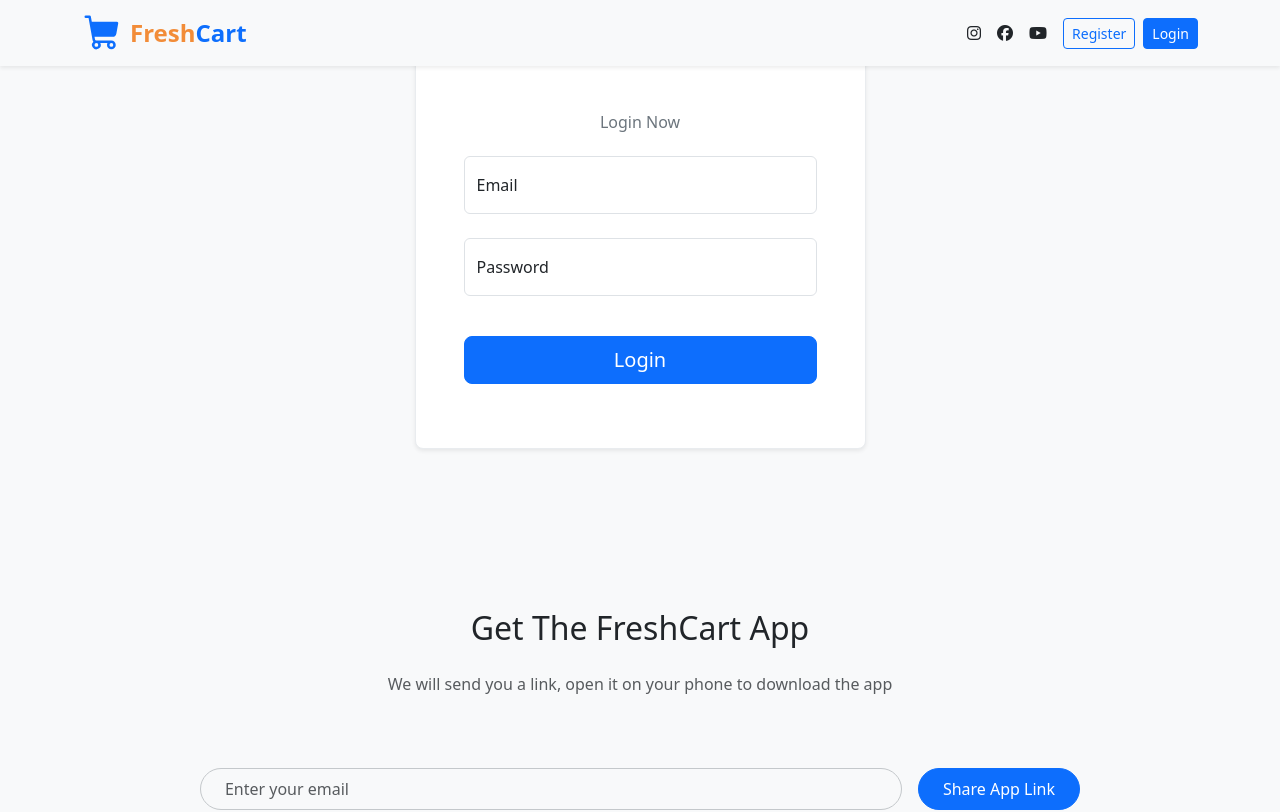
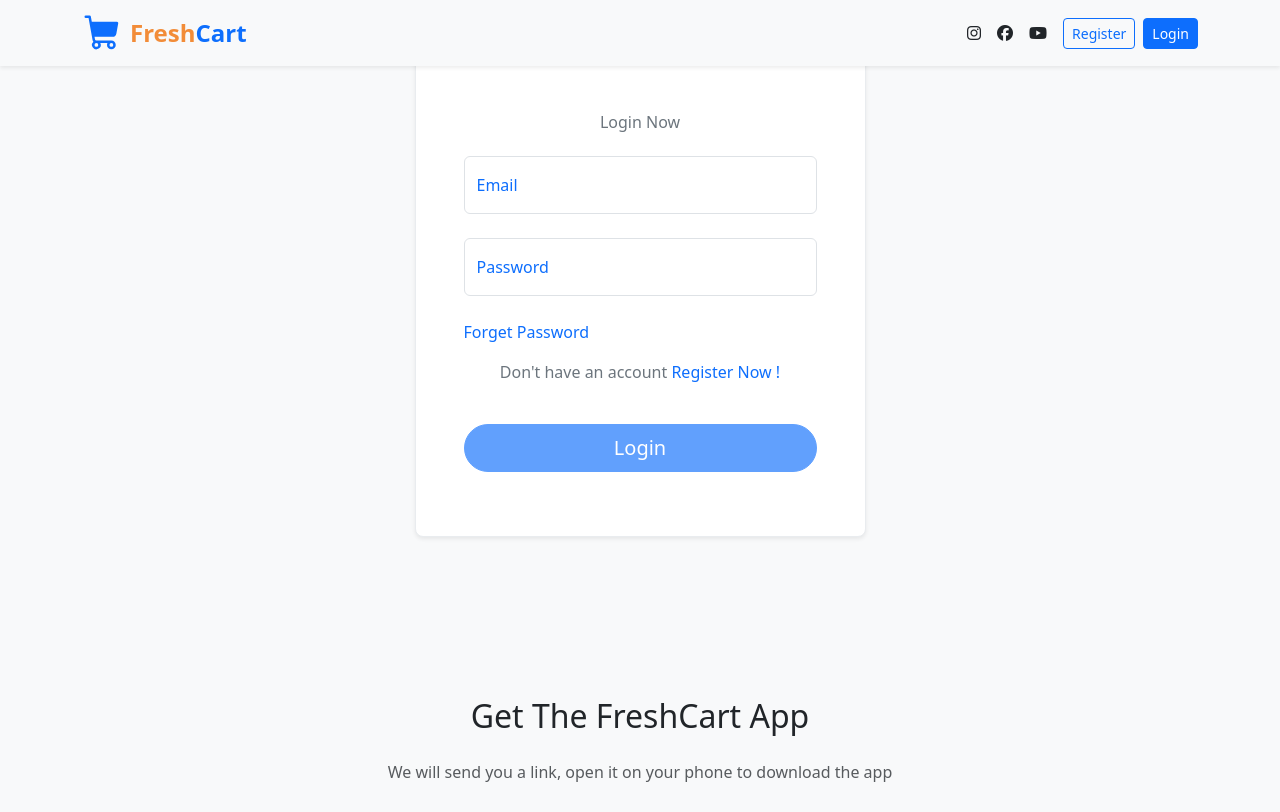
Before and after one commit to elagamy257/FreshCart-E-commerce, a React (Vite) app: page /login in a window 1280 px wide. Shown: the top 812 px of the page. Built offline with nearby package versions, Linux system fonts and the light colour scheme.

Commit message:
Update Login.jsx

```diff
--- a/src/component/Login/Login.jsx
+++ b/src/component/Login/Login.jsx
@@ -1,6 +1,6 @@
 import { useFormik } from "formik";
 import axios from "axios";
-import { useNavigate } from "react-router-dom";
+import { Link, useNavigate } from "react-router-dom";
 import * as Yup from "yup";
 import { userContext } from "../../context/userContext";
 import { useContext } from "react";
@@ -21,7 +21,6 @@ export default function Login() {
                     navigate("/"); //programmatic routing
                 }
             })
-
             .catch((error) => {
                 console.log("error", error);
             });
@@ -42,13 +41,11 @@ export default function Login() {
             email: "",
             password: "",
         },
-
         validationSchema: validationSchema,
         onSubmit: handleLogin,
     });
 
     return (
-        <>
         <section className="bg-light py-3 py-md-5">
             <div className="container">
                 <div className="row justify-content-center">
@@ -77,13 +74,11 @@ export default function Login() {
                                                     placeholder="name@example.com"
                                                     required
                                                 />
-                                                    <label htmlFor="email" className="form-label">
+                                                <label htmlFor="email" className="form-label text-primary">
                                                     Email
                                                 </label>
                                                 {formik.touched.email && formik.errors.email ? (
-                                                        <div className="text-danger">
-                                                            {formik.errors.email}
-                                                        </div>
+                                                    <div className="text-danger">{formik.errors.email}</div>
                                                 ) : null}
                                             </div>
                                         </div>
@@ -104,27 +99,52 @@ export default function Login() {
                                                     placeholder="Password"
                                                     required
                                                 />
-                                                    <label htmlFor="password" className="form-label">
+                                                <label htmlFor="password" className="form-label text-primary">
                                                     Password
                                                 </label>
                                                 {formik.touched.password && formik.errors.password ? (
-                                                        <div className="text-danger">
-                                                            {formik.errors.password}
-                                                        </div>
+                                                    <div className="text-danger">{formik.errors.password}</div>
                                                 ) : null}
                                             </div>
                                         </div>
 
                                         <div className="col-12">
+                                            <p className=" mb-3">
+                                                <Link
+                                                    to="/forgetPassword"
+                                                    className="text-primary text-decoration-none hover:underline transition-all"
+                                                >
+                                                    Forget Password
+                                                </Link>{" "}
+                                                <br />
+                                            </p>
+                                            <p className="text-secondary text-center mb-3">
+                                                Don't have an account{" "}
+                                                <Link
+                                                    to="/register"
+                                                    className="text-primary text-decoration-none hover:underline transition-all"
+                                                >
+                                                    Register Now !
+                                                </Link>
+                                            </p>
+                                        </div>
+
+                                        <div className="col-12">
                                             <div className="d-grid my-3">
                                                 <button
-                                                        className="btn btn-primary btn-lg"
                                                 type="submit"
+                                                className="btn btn-primary btn-lg rounded-pill custom-hover-btn"
+                                                disabled={!formik.isValid || !formik.dirty || formik.isSubmitting}
                                                 >
-                                                        Login
+                                                {formik.isSubmitting ? (
+                                                    <i className="fa-solid fa-spin fa-spinner text-white fa-lg"></i>
+                                                ) : (
+                                                    "Login"
+                                                )}
                                                 </button>
                                             </div>
                                         </div>
+
                                     </div>
                                 </form>
                             </div>
@@ -133,6 +153,5 @@ export default function Login() {
                 </div>
             </div>
         </section>
-        </>
     );
 }
```
Lines whose indentation alone changed are shown as unchanged.
